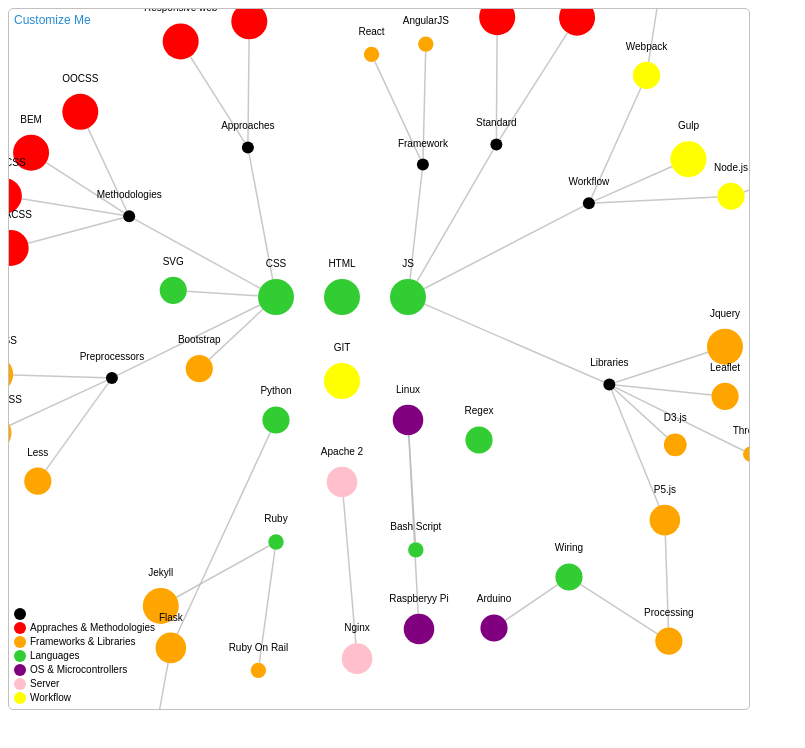
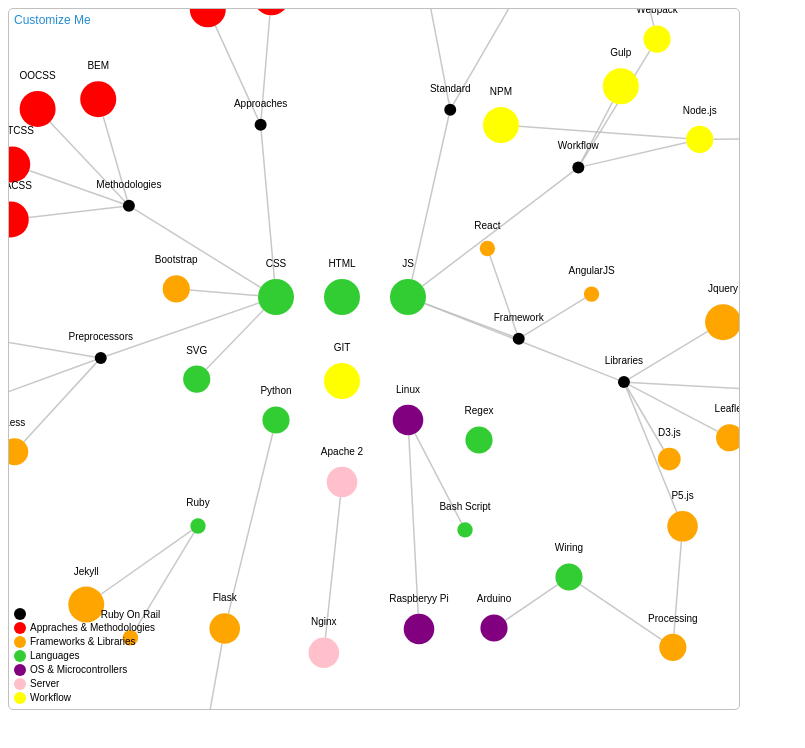
Before and after one commit to Tancre/skills_graph, a plain HTML site: page index.html in a window 1280 px wide. Shown: the whole page, without its empty margins (0-805 px from the left). Drawn offline with Linux system fonts and the light colour scheme; animation ran at ten frames a second.

Commit message:
size ended

```diff
--- a/index.html
+++ b/index.html
@@ -25,7 +25,7 @@
 
       window.onload = function (){
         window.example = netGobrechtsD3Force("example")
-          .width(740)
+          .width(730)
           .height(700)
           .charge(-800)
           .wrapLabels(true)
@@ -209,7 +209,7 @@
                     "COLORVALUE": "black",
                     "COLORLABEL": " ",
                     "SIZEVALUE": 0,
-                    "x":995,"y":336
+                    "x":549,"y":1098
                 },
                 {
                     "ID": "23",
@@ -249,7 +249,7 @@
                     "COLORVALUE": "black",
                     "COLORLABEL": " ",
                     "SIZEVALUE": 0,
-                    "x":984,"y":372
+                    "x":590,"y":389,
                 },
                 {
                     "ID": "28",
@@ -257,7 +257,7 @@
                     "COLORVALUE": "black",
                     "COLORLABEL": " ",
                     "SIZEVALUE": 0,
-                    "x":956,"y":215
+                    "x":402,"y":118
                 },
                 {
                     "ID": "29",
@@ -272,7 +272,7 @@
                     "LABEL": "NPM",
                     "COLORVALUE": "yellow",
                     "COLORLABEL": "Workflow",
-                    "SIZEVALUE": 2000,
+                    "SIZEVALUE": 5000,
                     "x":1151,"y":304
                 },
                 {
@@ -384,7 +384,7 @@
                     "COLORVALUE": "limegreen",
                     "COLORLABEL": "Languages",
                     "SIZEVALUE": 100,
-                    "x":267,"y":533,"fixed":1
+                    "x":189,"y":517,"fixed":1
                 },
                 {
                     "ID": "45",
@@ -493,7 +493,16 @@
                     "LABEL": "Workflow",
                     "COLORVALUE": "black",
                     "COLORLABEL": " ",
-                    "SIZEVALUE": 0
+                    "SIZEVALUE": 0,
+                    "x":511,"y":128
+                },
+                {
+                    "ID": "59",
+                    "LABEL": "NVM",
+                    "COLORVALUE": "yellow",
+                    "COLORLABEL": "Workflow",
+                    "SIZEVALUE": 5000,
+                    "x":1151,"y":304
                 }
             ],
 
@@ -645,6 +654,12 @@
                     // "LABEL": "Package Manager"
                 },
                 {
+                    "FROMID": "21",
+                    "TOID": "59",
+                    "STYLE": "solid"
+                    // "LABEL": "Package Manager"
+                },
+                {
                     "FROMID": "27",
                     "TOID": "17",
                     "STYLE": "solid"
--- a/skills.json
+++ b/skills.json
@@ -1,5 +1,4 @@
-{
-"data": {
+{"data": {
     "nodes": [{
         "ID": "1",
         "LABEL": "HTML",
```
